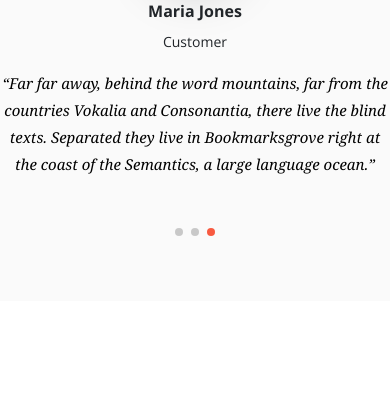
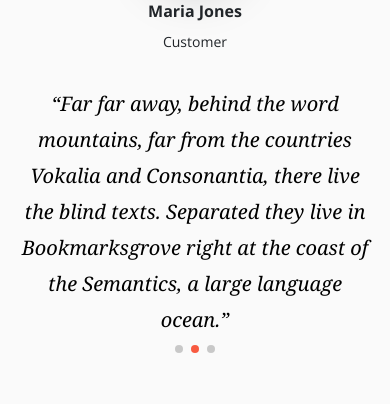
Before and after one commit to Shubham-5/Landing-page, a React (Create React App) app: page / in a window 390 px wide. Shown: the part 4735-5139 px from the top of the page. Built offline with nearby package versions, Linux system fonts and the light colour scheme.

Commit message:
fix : slider quote font size

```diff
--- a/src/components/Slider/Slider.css
+++ b/src/components/Slider/Slider.css
@@ -20,7 +20,7 @@
 .quote {
     font-size: 20px;
     color: black;
-    font-family: 'Georgia', serif;
+    font-family: "Georgia", serif;
 }
 
 @media screen and (max-width: 576px) {
@@ -28,9 +28,4 @@
     .swiper-button-prev {
         display: none !important;
     }
-    .quote {
-        font-size: 15px;
-        color: black;
-        font-family: 'Georgia', serif;
-    }
 }
```
